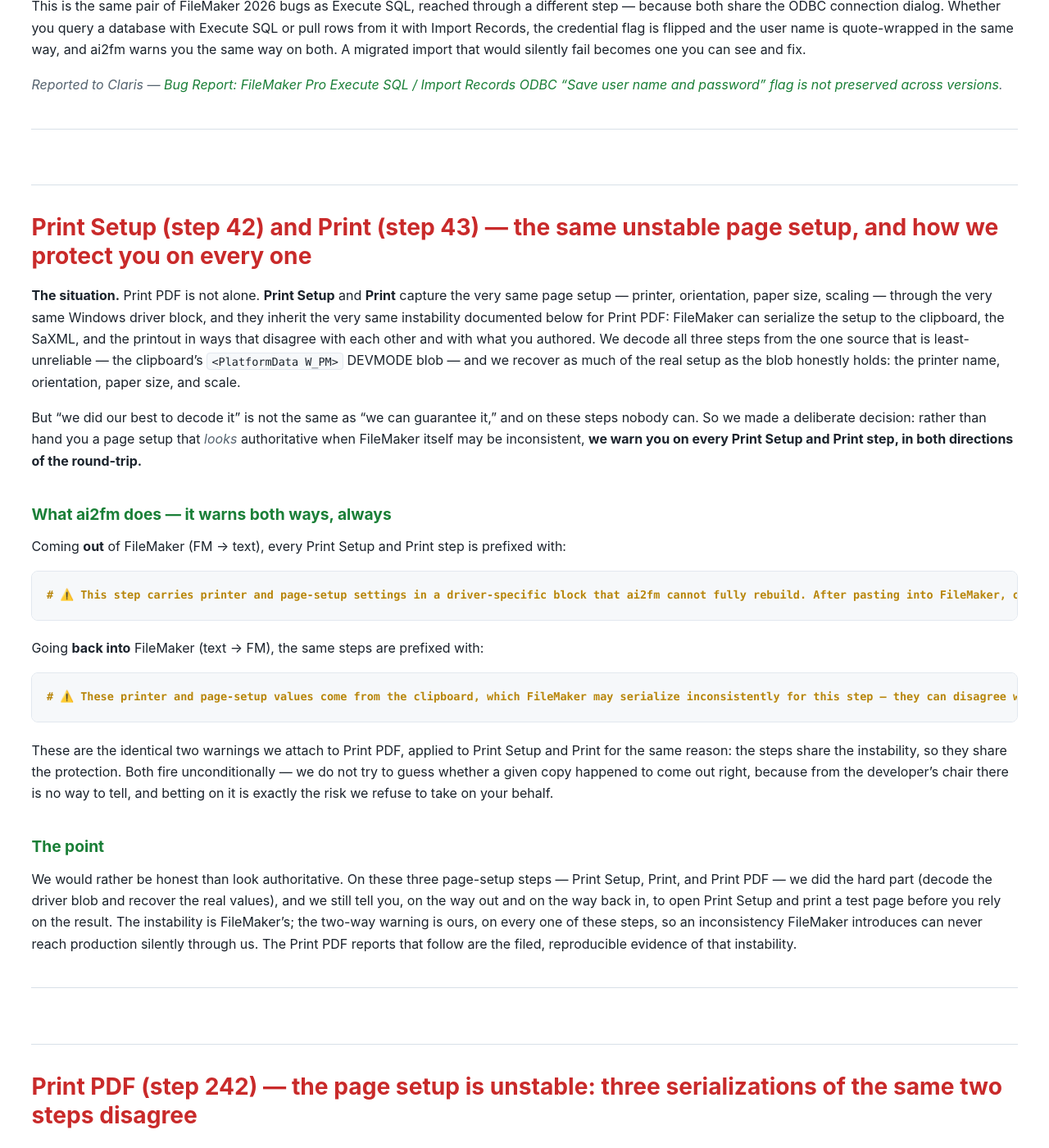
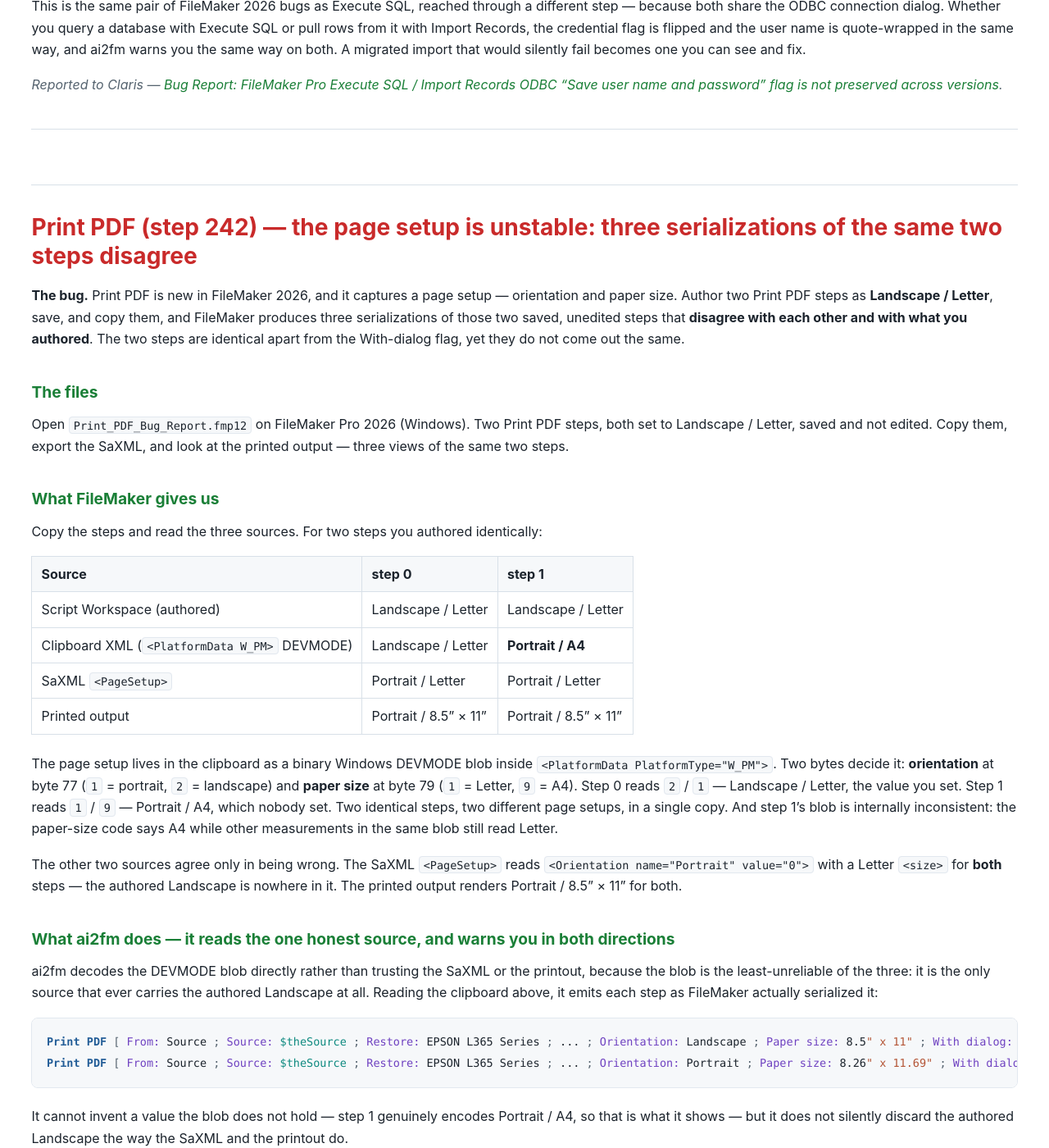
Before and after one commit to AxelarEU/ai2fm-community, a Jekyll site: the page built from claris_bugs/claris_clipboard_bugs.md, in a window 1280 px wide and 1400 px high, scrolled down 21977 px. Shown: the whole window at 82% size. Built offline with Jekyll 4.4.1, drawn with Linux system fonts in a browser that asks for light colours; some of the changed text lies outside the part shown.

Commit message:
Reorder: move Print Setup (42) & Print (43) section AFTER the two Print PDF (242) reports; fix directional references (below→above, follow→above)

````diff
--- a/claris_bugs/claris_clipboard_bugs.md
+++ b/claris_bugs/claris_clipboard_bugs.md
@@ -754,34 +754,6 @@
 
 ---
 
-## Print Setup (step 42) and Print (step 43) — the same unstable page setup, and how we protect you on every one
-
-**The situation.** Print PDF is not alone. **Print Setup** and **Print** capture the very same page setup — printer, orientation, paper size, scaling — through the very same Windows driver block, and they inherit the very same instability documented below for Print PDF: FileMaker can serialize the setup to the clipboard, the SaXML, and the printout in ways that disagree with each other and with what you authored. We decode all three steps from the one source that is least-unreliable — the clipboard's `<PlatformData W_PM>` DEVMODE blob — and we recover as much of the real setup as the blob honestly holds: the printer name, orientation, paper size, and scale.
-
-But "we did our best to decode it" is not the same as "we can guarantee it," and on these steps nobody can. So we made a deliberate decision: rather than hand you a page setup that *looks* authoritative when FileMaker itself may be inconsistent, **we warn you on every Print Setup and Print step, in both directions of the round-trip.**
-
-### What ai2fm does — it warns both ways, always
-
-Coming **out** of FileMaker (FM → text), every Print Setup and Print step is prefixed with:
-
-```fmscript
-# ⚠️ This step carries printer and page-setup settings in a driver-specific block that ai2fm cannot fully rebuild. After pasting into FileMaker, open the step's Print Setup and confirm the printer, paper, orientation, scaling, and any other options are correct.
-```
-
-Going **back into** FileMaker (text → FM), the same steps are prefixed with:
-
-```fmscript
-# ⚠️ These printer and page-setup values come from the clipboard, which FileMaker may serialize inconsistently for this step — they can disagree with the FileMaker Workspace display and with the actual printout. Print a test page to confirm the real setup.
-```
-
-These are the identical two warnings we attach to Print PDF, applied to Print Setup and Print for the same reason: the steps share the instability, so they share the protection. Both fire unconditionally — we do not try to guess whether a given copy happened to come out right, because from the developer's chair there is no way to tell, and betting on it is exactly the risk we refuse to take on your behalf.
-
-### The point
-
-We would rather be honest than look authoritative. On these three page-setup steps — Print Setup, Print, and Print PDF — we did the hard part (decode the driver blob and recover the real values), and we still tell you, on the way out and on the way back in, to open Print Setup and print a test page before you rely on the result. The instability is FileMaker's; the two-way warning is ours, on every one of these steps, so an inconsistency FileMaker introduces can never reach production silently through us. The Print PDF reports that follow are the filed, reproducible evidence of that instability.
-
----
-
 ## Print PDF (step 242) — the page setup is unstable: three serializations of the same two steps disagree
 
 **The bug.** Print PDF is new in FileMaker 2026, and it captures a page setup — orientation and paper size. Author two Print PDF steps as **Landscape / Letter**, save, and copy them, and FileMaker produces three serializations of those two saved, unedited steps that **disagree with each other and with what you authored**. The two steps are identical apart from the With-dialog flag, yet they do not come out the same.
@@ -880,6 +852,34 @@
 
 ---
 
+## Print Setup (step 42) and Print (step 43) — the same unstable page setup, and how we protect you on every one
+
+**The situation.** Print PDF is not alone. **Print Setup** and **Print** capture the very same page setup — printer, orientation, paper size, scaling — through the very same Windows driver block, and they inherit the very same instability documented above for Print PDF: FileMaker can serialize the setup to the clipboard, the SaXML, and the printout in ways that disagree with each other and with what you authored. We decode all three steps from the one source that is least-unreliable — the clipboard's `<PlatformData W_PM>` DEVMODE blob — and we recover as much of the real setup as the blob honestly holds: the printer name, orientation, paper size, and scale.
+
+But "we did our best to decode it" is not the same as "we can guarantee it," and on these steps nobody can. So we made a deliberate decision: rather than hand you a page setup that *looks* authoritative when FileMaker itself may be inconsistent, **we warn you on every Print Setup and Print step, in both directions of the round-trip.**
+
+### What ai2fm does — it warns both ways, always
+
+Coming **out** of FileMaker (FM → text), every Print Setup and Print step is prefixed with:
+
+```fmscript
+# ⚠️ This step carries printer and page-setup settings in a driver-specific block that ai2fm cannot fully rebuild. After pasting into FileMaker, open the step's Print Setup and confirm the printer, paper, orientation, scaling, and any other options are correct.
+```
+
+Going **back into** FileMaker (text → FM), the same steps are prefixed with:
+
+```fmscript
+# ⚠️ These printer and page-setup values come from the clipboard, which FileMaker may serialize inconsistently for this step — they can disagree with the FileMaker Workspace display and with the actual printout. Print a test page to confirm the real setup.
+```
+
+These are the identical two warnings we attach to Print PDF, applied to Print Setup and Print for the same reason: the steps share the instability, so they share the protection. Both fire unconditionally — we do not try to guess whether a given copy happened to come out right, because from the developer's chair there is no way to tell, and betting on it is exactly the risk we refuse to take on your behalf.
+
+### The point
+
+We would rather be honest than look authoritative. On these three page-setup steps — Print Setup, Print, and Print PDF — we did the hard part (decode the driver blob and recover the real values), and we still tell you, on the way out and on the way back in, to open Print Setup and print a test page before you rely on the result. The instability is FileMaker's; the two-way warning is ours, on every one of these steps, so an inconsistency FileMaker introduces can never reach production silently through us. The two Print PDF reports above are the filed, reproducible evidence of that instability.
+
+---
+
 ## The bugs we found and did NOT report
 
 Not everything we found is worth Claris's time, and a catalogue that lists every defect regardless of consequence is less useful, not more. Two of the bugs we hit are real — FileMaker genuinely does the wrong thing — but they cannot harm a user. We are documenting them here rather than filing them, and it is worth explaining why.
````
